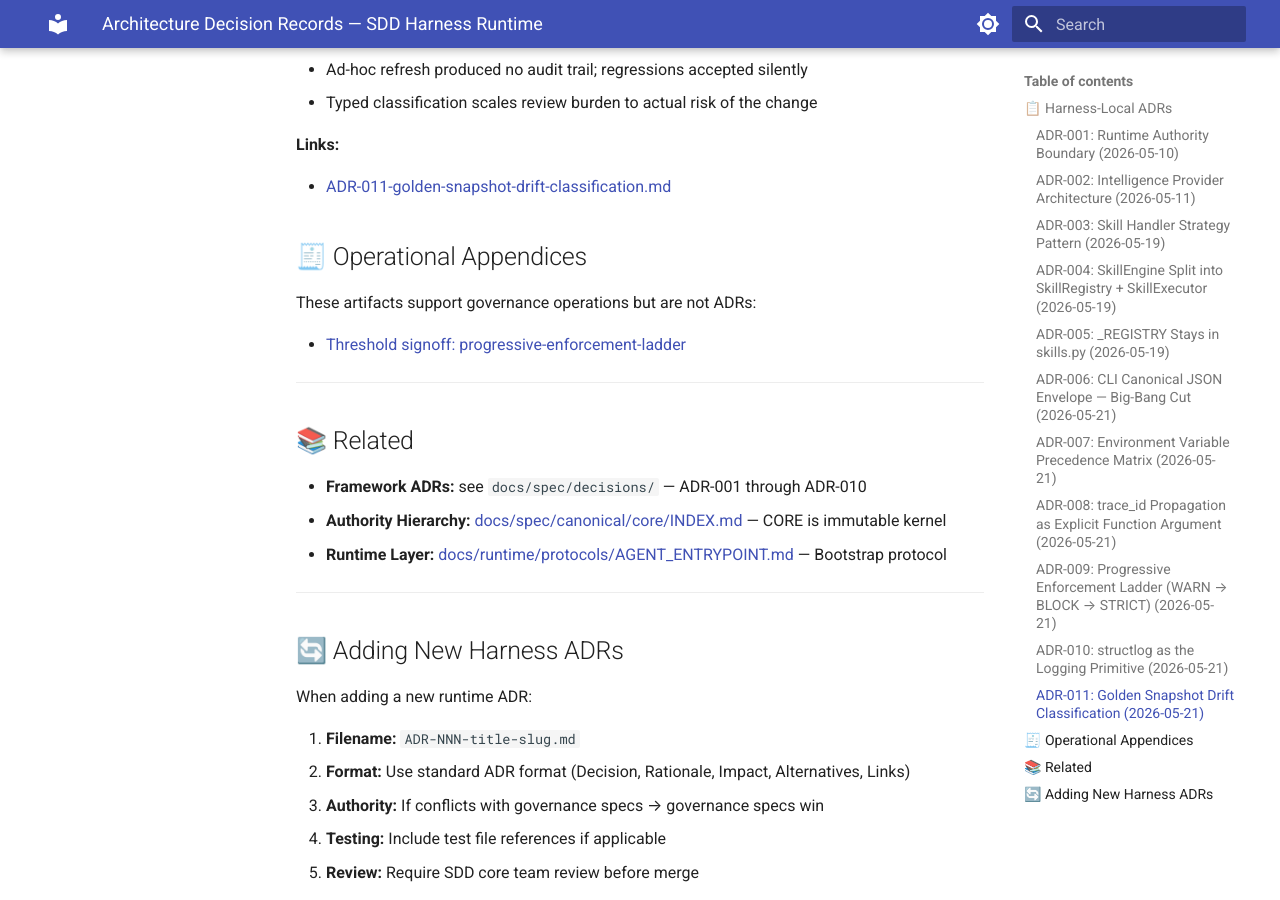
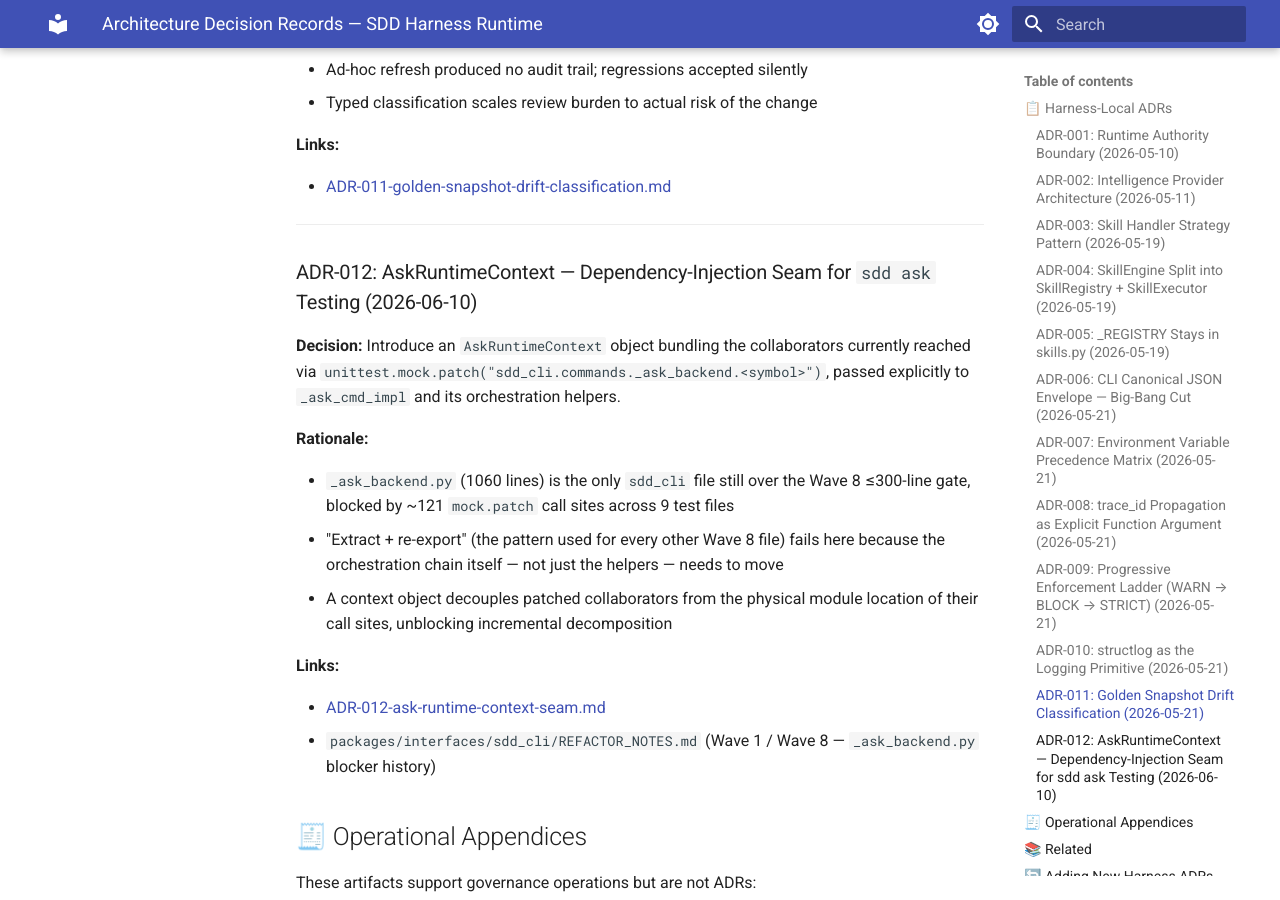
Before and after one commit to SergioLacerda/sdd-harness, an MkDocs documentation site: the page built from docs/adr/INDEX.md, in a window 1280 px wide and 900 px high, scrolled down 5016 px. Built offline with MkDocs 1.6.1 and Material for MkDocs 9.7.7, drawn with Linux system fonts in a browser that asks for light colours.

Commit message:
docs: add ADR-012 documenting the AskRuntimeContext dependency-injection seam

```diff
--- a/docs/adr/INDEX.md
+++ b/docs/adr/INDEX.md
@@ -195,6 +195,23 @@ Local ADRs specific to the SDD Harness runtime layer. These are distinct from th
 
 - [ADR-011-golden-snapshot-drift-classification.md](ADR-011-golden-snapshot-drift-classification.md)
 
+---
+
+### ADR-012: AskRuntimeContext — Dependency-Injection Seam for `sdd ask` Testing (2026-06-10)
+
+**Decision:** Introduce an `AskRuntimeContext` object bundling the collaborators currently reached via `unittest.mock.patch("sdd_cli.commands._ask_backend.<symbol>")`, passed explicitly to `_ask_cmd_impl` and its orchestration helpers.
+
+**Rationale:**
+
+- `_ask_backend.py` (1060 lines) is the only `sdd_cli` file still over the Wave 8 ≤300-line gate, blocked by ~121 `mock.patch` call sites across 9 test files
+- "Extract + re-export" (the pattern used for every other Wave 8 file) fails here because the orchestration chain itself — not just the helpers — needs to move
+- A context object decouples patched collaborators from the physical module location of their call sites, unblocking incremental decomposition
+
+**Links:**
+
+- [ADR-012-ask-runtime-context-seam.md](ADR-012-ask-runtime-context-seam.md)
+- `packages/interfaces/sdd_cli/REFACTOR_NOTES.md` (Wave 1 / Wave 8 — `_ask_backend.py` blocker history)
+
 ## 🧾 Operational Appendices
 
 These artifacts support governance operations but are not ADRs:
```
